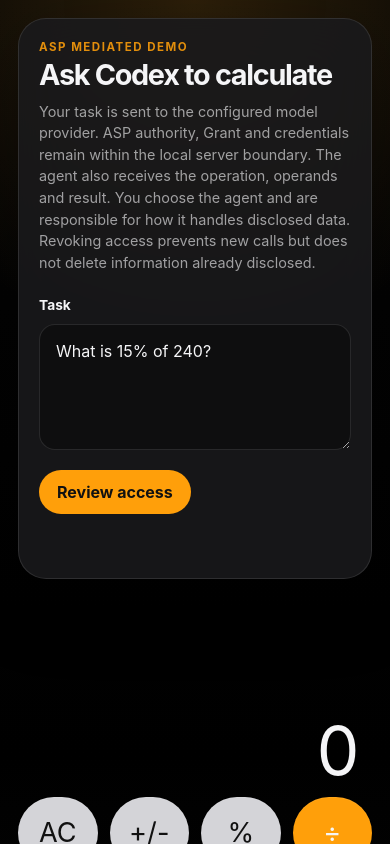
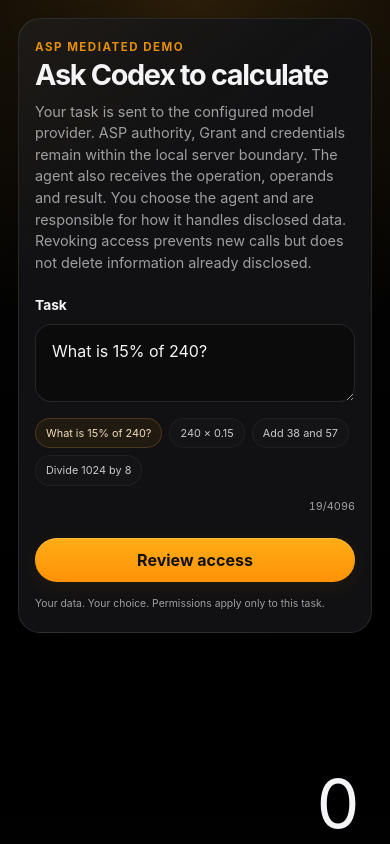
Before and after one commit to SoundBlaster/Calcu, a React (Vite) app: page / in a window 390 px wide. Shown: the top 844 px of the page. Built offline with nearby package versions, Linux system fonts and the light colour scheme.

Commit message:
Restyle task permissions to match Calcu design reference

```diff
--- a/src/app/App.module.css
+++ b/src/app/App.module.css
@@ -13,22 +13,15 @@
 
 .workspace {
   display: grid;
-  grid-template-columns: minmax(300px, 0.72fr) minmax(480px, 1.28fr);
+  grid-template-columns: minmax(0, 1fr);
   gap: clamp(24px, 4vw, 56px);
   align-items: center;
-  width: min(100%, 1540px);
+  width: min(100%, 1000px);
   min-height: calc(100vh - (var(--calc-page-padding) * 2));
   margin: 0 auto;
 }
 
-@media (max-width: 980px) {
-  .workspace {
-    grid-template-columns: minmax(0, 1fr);
-    align-items: start;
-  }
-
-  .workspace > section {
-    min-height: auto;
-    margin-inline: auto;
-  }
+.workspace > section {
+  min-height: auto;
+  margin-inline: auto;
 }
--- a/src/features/agent-task/AgentTaskPanel.module.css
+++ b/src/features/agent-task/AgentTaskPanel.module.css
@@ -1,9 +1,10 @@
 .panel {
-  width: min(100%, 520px);
+  width: min(100%, 680px);
   padding: clamp(20px, 3vw, 30px);
   border: 1px solid rgba(255, 255, 255, 0.1);
   border-radius: 28px;
-  background: rgba(26, 26, 28, 0.86);
+  background:
+    linear-gradient(145deg, rgba(83, 64, 37, 0.2), transparent 30%), #111113;
   box-shadow: 0 24px 70px rgba(0, 0, 0, 0.34);
   backdrop-filter: blur(24px);
 }
@@ -42,7 +43,7 @@
 .input {
   width: 100%;
   resize: vertical;
-  min-height: 108px;
+  min-height: 68px;
   padding: 14px 16px;
   border: 1px solid rgba(255, 255, 255, 0.11);
   border-radius: 16px;
@@ -78,12 +79,18 @@
 
 .primary {
   color: #111;
-  background: var(--calc-surface-operator);
+  flex: 1;
+  background: linear-gradient(180deg, #ffad16, #ff9208);
+  box-shadow:
+    inset 0 1px 0 #ffd47b66,
+    0 5px 24px #ff9f0a12;
 }
 
 .secondary {
   color: var(--calc-text-primary);
   background: rgba(255, 255, 255, 0.1);
+  border: 1px solid #ffffff12;
+  min-width: 110px;
 }
 
 .primary:disabled {
@@ -95,6 +102,254 @@
   min-height: 24px;
   margin-top: 20px;
   color: var(--calc-text-muted);
+}
+
+.status:empty {
+  display: none;
+}
+.examples {
+  display: flex;
+  align-items: flex-start;
+  gap: 12px;
+  margin: 10px 0 24px;
+}
+.chips {
+  display: flex;
+  flex-wrap: wrap;
+  gap: 7px;
+}
+.chips button,
+.shared li {
+  border: 1px solid #ffffff0d;
+  border-radius: 999px;
+  background: #ffffff04;
+  padding: 6px 10px;
+  font-size: 0.68rem;
+  color: #c8c8ce;
+}
+.chips button {
+  cursor: pointer;
+}
+.chips button[aria-pressed="true"] {
+  background: #ff9f0a12;
+  border-color: #ffb24c30;
+  color: #f3ddbd;
+}
+.chips button:hover:not(:disabled) {
+  background: #ffffff0e;
+}
+.counter {
+  margin-left: auto;
+  font-size: 0.68rem;
+  color: var(--calc-text-muted);
+  font-variant-numeric: tabular-nums;
+  white-space: nowrap;
+  padding-top: 5px;
+}
+.permissions {
+  border: 0;
+  border-top: 1px solid #ffffff0c;
+  padding: 16px 0 0;
+  margin: 0;
+  min-width: 0;
+}
+.permissions legend {
+  float: left;
+  width: 100%;
+  font-weight: 650;
+  font-size: 0.95rem;
+  margin-bottom: 5px;
+}
+.accessDescription {
+  clear: both;
+  margin: 0 0 16px;
+  color: var(--calc-text-muted);
+  font-size: 0.78rem;
+}
+.permissionCard {
+  border: 1px solid #ffffff12;
+  border-radius: 17px;
+  padding: 18px 15px 14px;
+  background: linear-gradient(120deg, #ffffff04, #ffffff02);
+  margin-bottom: 8px;
+}
+.permissionLabel {
+  display: flex;
+  align-items: flex-start;
+  gap: 16px;
+  cursor: pointer;
+}
+.permissionLabel strong {
+  display: block;
+  font-size: 0.83rem;
+  font-weight: 600;
+  margin-bottom: 4px;
+}
+.permissionDescription {
+  display: block;
+  color: var(--calc-text-muted);
+  font-size: 0.76rem;
+  line-height: 1.45;
+}
+.toggle {
+  appearance: none;
+  position: relative;
+  flex: 0 0 44px;
+  width: 44px;
+  height: 26px;
+  margin: 4px 0 0;
+  border-radius: 99px;
+  border: 1px solid #ffffff15;
+  background: #45454a;
+  cursor: pointer;
+  transition: background 150ms;
+}
+.toggle::after {
+  content: "";
+  display: block;
+  width: 18px;
+  height: 18px;
+  border-radius: 50%;
+  background: #fff;
+  position: absolute;
+  left: 3px;
+  top: 3px;
+  box-shadow: 0 1px 4px #0005;
+  transition: transform 150ms;
+}
+.toggle:checked {
+  background: #27b967;
+}
+.toggle:checked::after {
+  transform: translateX(18px);
+}
+.toggle:disabled {
+  opacity: 0.5;
+  cursor: not-allowed;
+}
+.toggle:focus-visible,
+.chips button:focus-visible,
+.primary:focus-visible,
+.secondary:focus-visible {
+  outline: 2px solid #ffb547;
+  outline-offset: 4px;
+}
+.shared {
+  display: flex;
+  flex-wrap: wrap;
+  align-items: center;
+  gap: 10px;
+  margin-top: 15px;
+}
+.shared > span {
+  font-size: 0.64rem;
+  color: #b8b8c0;
+}
+.shared ul {
+  display: flex;
+  flex-wrap: wrap;
+  gap: 6px;
+  margin: 0;
+  padding: 0;
+  list-style: none;
+}
+.shared li {
+  font-size: 0.62rem;
+  padding: 5px 9px;
+}
+.permissionNote {
+  display: flex;
+  align-items: center;
+  gap: 12px;
+  margin-top: 12px;
+  padding: 14px 16px;
+  border: 1px solid #489ded30;
+  background: #217bd512;
+  border-radius: 15px;
+}
+.infoIcon {
+  align-self: flex-start;
+  flex: 0 0 23px;
+  height: 23px;
+  border: 1.5px solid #3da5ec;
+  color: #3da5ec;
+  border-radius: 50%;
+  text-align: center;
+  line-height: 21px;
+}
+.permissionNote p {
+  margin: 0;
+  flex: 1;
+  font-size: 0.72rem;
+  color: #9aaac0;
+}
+.permissionNote strong {
+  display: block;
+  color: #94b9e9;
+  font-weight: 600;
+  margin-bottom: 4px;
+}
+.permissionNote p > span {
+  display: block;
+}
+.expiry {
+  border-left: 1px solid #75acdf20;
+  padding-left: 14px;
+  flex-shrink: 0;
+}
+.expiry span {
+  display: block;
+  font-size: 0.62rem;
+  color: #94b9e9;
+}
+.expiry time {
+  font-size: 0.94rem;
+  font-weight: 600;
+  font-variant-numeric: tabular-nums;
+}
+.footer {
+  margin: 14px 0 0;
+  font-size: 0.65rem;
+  color: var(--calc-text-muted);
+}
+@media (max-width: 480px) {
+  .panel {
+    padding: 20px 16px;
+    border-radius: 22px;
+  }
+  .examples {
+    flex-wrap: wrap;
+  }
+  .counter {
+    padding-top: 0;
+  }
+  .permissionNote {
+    flex-wrap: wrap;
+    padding: 12px;
+  }
+  .permissionNote p {
+    flex-basis: calc(100% - 40px);
+  }
+  .expiry {
+    margin-left: 35px;
+    border-left: 0;
+    padding-left: 0;
+    display: flex;
+    align-items: center;
+    gap: 10px;
+  }
+  .actions {
+    flex-wrap: wrap;
+  }
+  .secondary {
+    min-width: 80px;
+  }
+}
+@media (prefers-reduced-motion: reduce) {
+  .toggle,
+  .toggle::after {
+    transition: none;
+  }
 }
 
 .resultBlock {
--- a/src/features/agent-task/AgentTaskPanel.tsx
+++ b/src/features/agent-task/AgentTaskPanel.tsx
@@ -1,4 +1,4 @@
-import { useRef, useState } from 'react';
+import { useEffect, useRef, useState } from 'react';
 import styles from './AgentTaskPanel.module.css';
 import { readPermissionOffer, type TaskPermissionOffer } from './permissions';
 import {
@@ -43,6 +43,30 @@
   const [allowData, setAllowData] = useState(false);
   const generation = useRef(0);
   const activeController = useRef<AbortController | undefined>(undefined);
+  const [secondsLeft, setSecondsLeft] = useState(60);
+  useEffect(() => {
+    if (!offer) return;
+    const update = () =>
+      setSecondsLeft(
+        Math.max(0, Math.ceil((offer.expires_at - Date.now()) / 1000)),
+      );
+    update();
+    const timer = setInterval(update, 1000);
+    return () => clearInterval(timer);
+  }, [offer]);
+
+  const changeTask = (value: string) => {
+    setTask(value);
+    setOffer(undefined);
+    setAllowAction(false);
+    setAllowData(false);
+    if (state === 'reviewing') {
+      generation.current += 1;
+      activeController.current?.abort();
+      activeController.current = undefined;
+      setState('idle');
+    }
+  };
 
   const clearOutput = () => {
     setResult(undefined);
@@ -239,37 +263,54 @@
         className={styles.input}
         value={task}
         maxLength={4096}
-        rows={4}
+        rows={2}
         disabled={state === 'running'}
-        onChange={(event) => {
-          setTask(event.target.value);
-          setOffer(undefined);
-          setAllowAction(false);
-          setAllowData(false);
-          if (state === 'reviewing') {
-            generation.current += 1;
-            activeController.current?.abort();
-            activeController.current = undefined;
-            setState('idle');
-          }
-        }}
+        onChange={(event) => changeTask(event.target.value)}
       />
+      <div className={styles.examples}>
+        <div className={styles.chips}>
+          {[EXAMPLE, '240 × 0.15', 'Add 38 and 57', 'Divide 1024 by 8'].map(
+            (example) => (
+              <button
+                type="button"
+                key={example}
+                disabled={state === 'running'}
+                aria-pressed={task === example}
+                onClick={() => changeTask(example)}
+              >
+                {example}
+              </button>
+            ),
+          )}
+        </div>
+        <span className={styles.counter}>{task.length}/4096</span>
+      </div>
       {offer ? (
-        <fieldset>
+        <fieldset className={styles.permissions}>
           <legend>Access for this task</legend>
-          <p>
+          <p className={styles.accessDescription}>
             Codex (gpt-5.6-luna, low) may request one calculation. This does not
             approve an exact operation or verify your task's meaning.
           </p>
-          <label>
+          <div className={styles.permissionCard}>
+            <label className={styles.permissionLabel}>
               <input
                 type="checkbox"
+                className={styles.toggle}
+                disabled={secondsLeft === 0}
                 checked={allowAction}
                 onChange={(event) => setAllowAction(event.target.checked)}
               />
-            Allow calculation.propose: add, subtract, multiply or divide. No
-            other application actions.
+              <span>
+                <strong>Allow calculation</strong>
+                <span className={styles.permissionDescription}>
+                  Let the agent perform basic arithmetic: add, subtract,
+                  multiply or divide. No other application actions.
+                </span>
+              </span>
             </label>
+            <div className={styles.shared}>
+              <span>What will be shared</span>
               <ul>
                 {offer.data_classes.map((item) => (
                   <li key={item.id}>
@@ -277,24 +318,62 @@
                   </li>
                 ))}
               </ul>
-          <label>
+            </div>
+          </div>
+          <div className={styles.permissionCard}>
+            <label className={styles.permissionLabel}>
               <input
                 type="checkbox"
+                className={styles.toggle}
+                disabled={secondsLeft === 0}
                 checked={allowData}
                 onChange={(event) => setAllowData(event.target.checked)}
               />
-            Allow the operation, operands, result and runtime context to be
-            disclosed. Agent data handling is user-managed.
+              <span>
+                <strong>Allow disclosure of operation details</strong>
+                <span className={styles.permissionDescription}>
+                  Allow the operation, operands, result and runtime context to
+                  be disclosed. Agent data handling is user-managed.
+                </span>
+              </span>
             </label>
+            <div className={styles.shared}>
+              <span>What will be shared</span>
+              <ul>
+                {['Operation', 'Operands', 'Result', 'Runtime context'].map(
+                  (label) => (
+                    <li key={label}>{label}</li>
+                  ),
+                )}
+              </ul>
+            </div>
+          </div>
+          <div className={styles.permissionNote}>
+            <span className={styles.infoIcon} aria-hidden="true">
+              i
+            </span>
             <p>
-            Both permissions are required for this action. Decline by leaving
-            them unchecked; the ordinary calculator remains available. This
-            selection expires after one minute and is used once.
+              <strong>Both permissions are required for this action.</strong>
+              <span>
+                Decline by leaving them unchecked; the ordinary calculator
+                remains available. This selection expires after one minute and
+                is used once.
+              </span>
             </p>
+            <div className={styles.expiry}>
+              <span>{secondsLeft === 0 ? 'Expired' : 'Expires in'}</span>
+              <time>
+                {Math.floor(secondsLeft / 60)
+                  .toString()
+                  .padStart(2, '0')}
+                :{(secondsLeft % 60).toString().padStart(2, '0')}
+              </time>
+            </div>
+          </div>
         </fieldset>
       ) : null}
       <div className={styles.actions}>
-        {!offer ? (
+        {!offer || secondsLeft === 0 ? (
           <button
             className={styles.primary}
             type="button"
@@ -315,12 +394,15 @@
             Allow and run with Codex
           </button>
         )}
-        {state === 'running' || state === 'reviewing' ? (
+        {offer || state === 'running' || state === 'reviewing' ? (
           <button className={styles.secondary} type="button" onClick={cancel}>
             Cancel
           </button>
         ) : null}
       </div>
+      <p className={styles.footer}>
+        Your data. Your choice. Permissions apply only to this task.
+      </p>
 
       <div className={styles.status} role="status" aria-live="polite">
         {state === 'reviewing' ? 'Loading access request…' : null}
--- a/src/features/calculator/components/Calculator.module.css
+++ b/src/features/calculator/components/Calculator.module.css
@@ -3,6 +3,7 @@
   width: min(100%, var(--calc-shell-max-width));
   margin-inline-start: auto;
   display: grid;
+  container-type: inline-size;
   gap: var(--calc-stage-gap);
   align-content: end;
 }
@@ -10,7 +11,7 @@
 .landscape {
   width: 100%;
   margin-inline-start: 0;
-  align-content: stretch;
+  align-content: start;
 }
 
 .topBar {
--- a/src/features/calculator/components/Keypad.module.css
+++ b/src/features/calculator/components/Keypad.module.css
@@ -15,10 +15,10 @@
 }
 
 .landscape {
-  --calc-key-gap: clamp(12px, 1.2vw, 18px);
-  --calc-key-size: clamp(66px, 6vw, 88px);
-  --calc-key-font-size: clamp(1.15rem, 1.9vw, 1.85rem);
-  --calc-key-content-padding-inline: clamp(8px, 1vw, 12px);
+  --calc-key-gap: clamp(6px, 1.2cqw, 12px);
+  --calc-key-size: clamp(40px, 6cqw, 64px);
+  --calc-key-font-size: clamp(0.8rem, 2cqw, 1.5rem);
+  --calc-key-content-padding-inline: 4px;
 }
 
 .landscape .row {
```
Also changed, not shown: 2 other files (tests, documents, lock files or other folders). Lines whose indentation alone changed are shown as unchanged.
